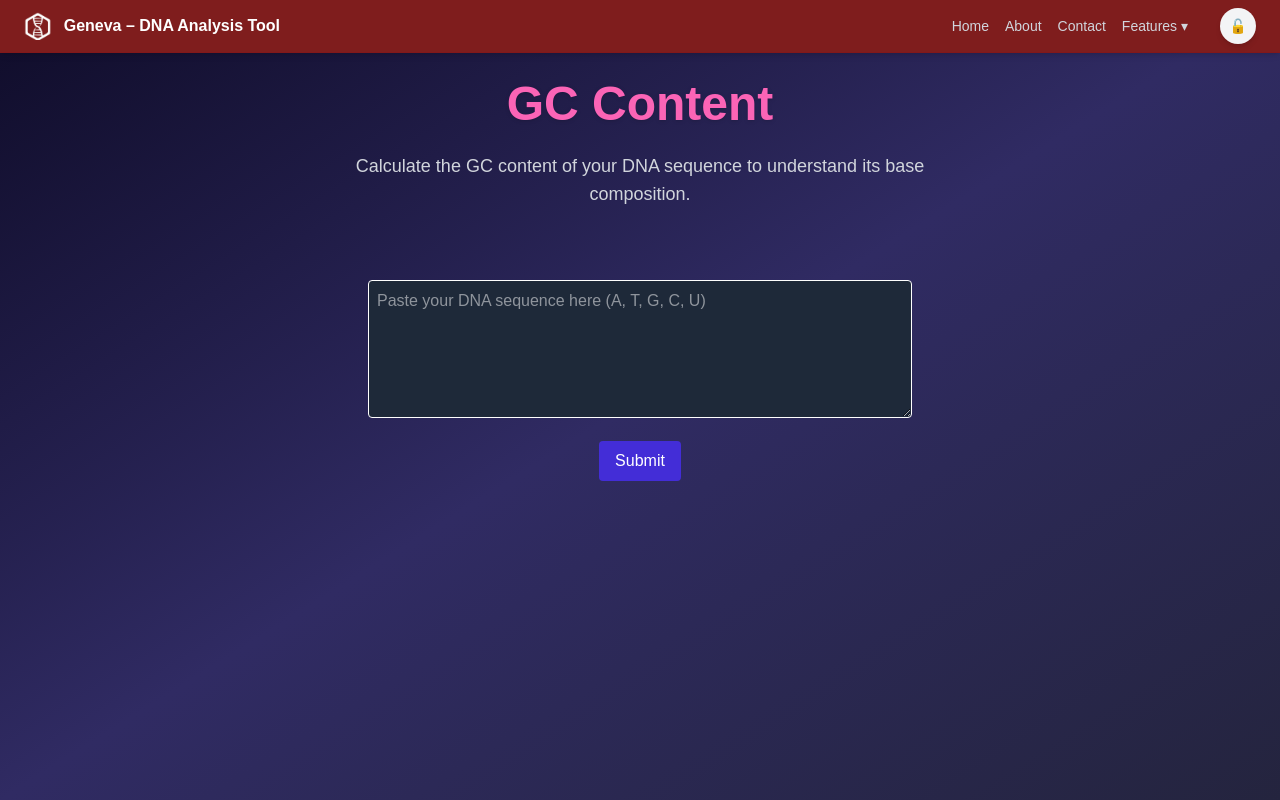
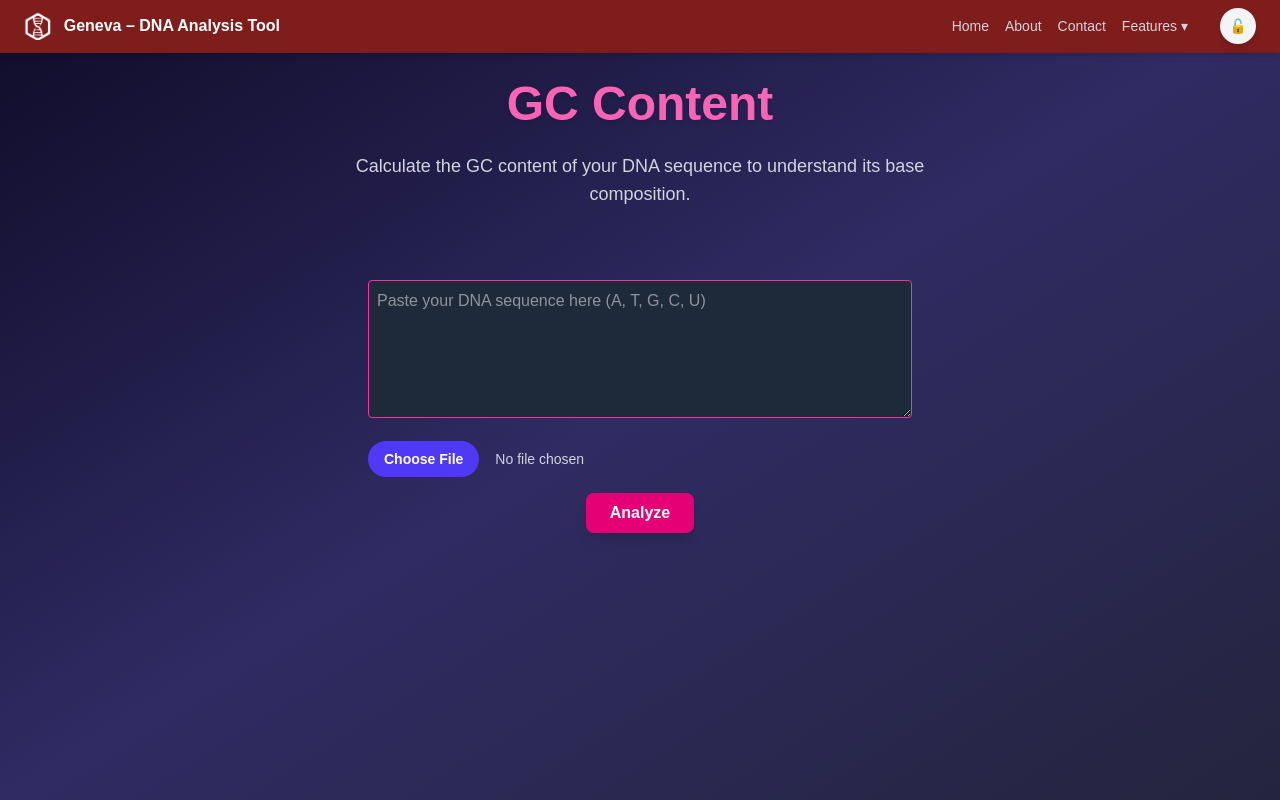
Before and after one commit to rumpadas1/dna-analysis-tool, a Next.js app in the folder frontend/: page /gc-content in a window 1280 px wide. Shown: the top 800 px of the page. Built offline with nearby package versions, Linux system fonts and the light colour scheme.

Commit message:
Update DNAInputForm.tsx

```diff
--- a/frontend/src/components/DNAInputForm.tsx
+++ b/frontend/src/components/DNAInputForm.tsx
@@ -1,4 +1,3 @@
-// src/components/DNAInputForm.tsx
 'use client';
 
 import React, { useState } from 'react';
@@ -7,9 +6,21 @@ interface DNAInputFormProps {
   toolName: string;
   onSubmit: (sample: string, reference?: string) => void;
   showReferenceInput?: boolean;
+  submitButtonText?: string;
+  submitButtonClass?: string;
+  inputBorderColor?: string;
+  inputFocusRing?: string;
 }
 
-export default function DNAInputForm({ toolName, onSubmit, showReferenceInput = false }: DNAInputFormProps) {
+export default function DNAInputForm({
+  toolName,
+  onSubmit,
+  showReferenceInput = false,
+  submitButtonText = "Submit",
+  submitButtonClass = "bg-indigo-700 text-white px-4 py-2 rounded hover:bg-indigo-700",
+  inputBorderColor = "border-gray-500",
+  inputFocusRing = "focus:ring-indigo-500"
+}: DNAInputFormProps) {
   const [sample, setSample] = useState('');
   const [reference, setReference] = useState('');
   const [file, setFile] = useState<File | null>(null);
@@ -78,7 +89,7 @@ export default function DNAInputForm({ toolName, onSubmit, showReferenceInput =
           value={reference}
           onChange={handleReferenceChange}
           placeholder="Enter reference DNA sequence"
-          className="w-full p-2 border rounded bg-gray-800 text-white"
+          className={`w-full p-2 border ${inputBorderColor} rounded bg-gray-800 text-white ${inputFocusRing}`}
           rows={4}
         />
       )}
@@ -87,19 +98,24 @@ export default function DNAInputForm({ toolName, onSubmit, showReferenceInput =
         value={sample}
         onChange={handleSampleChange}
         placeholder={showReferenceInput ? "Enter sample DNA sequence" : "Paste your DNA sequence here (A, T, G, C, U)"}
-        className="w-full p-2 border rounded bg-gray-800 text-white"
+        className={`w-full p-2 border ${inputBorderColor} rounded bg-gray-800 text-white ${inputFocusRing}`}
         rows={5}
       />
 
-
+      <input
+        type="file"
+        accept=".txt,.csv"
+        onChange={handleFileChange}
+        className="block w-full text-sm text-gray-300 file:mr-4 file:py-2 file:px-4 file:rounded-full file:border-0 file:text-sm file:font-semibold file:bg-indigo-600 file:text-white hover:file:bg-indigo-500"
+      />
 
       {error && <p className="text-red-500">{error}</p>}
 
       <button
         type="submit"
-        className="bg-indigo-700 text-white px-4 py-2 rounded hover:bg-indigo-700"
+        className={submitButtonClass}
       >
-        Submit
+        {submitButtonText}
       </button>
     </form>
   );
```
